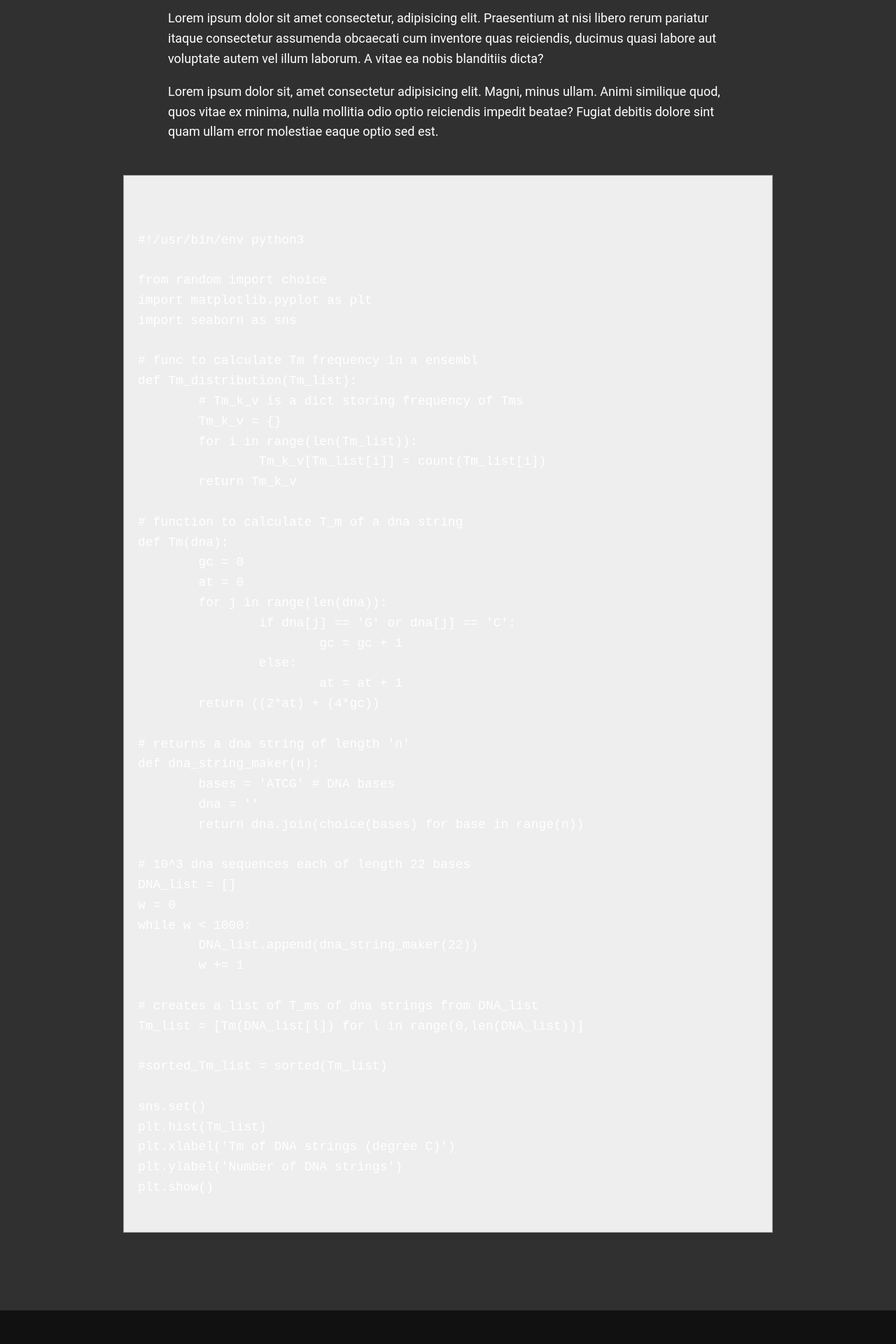
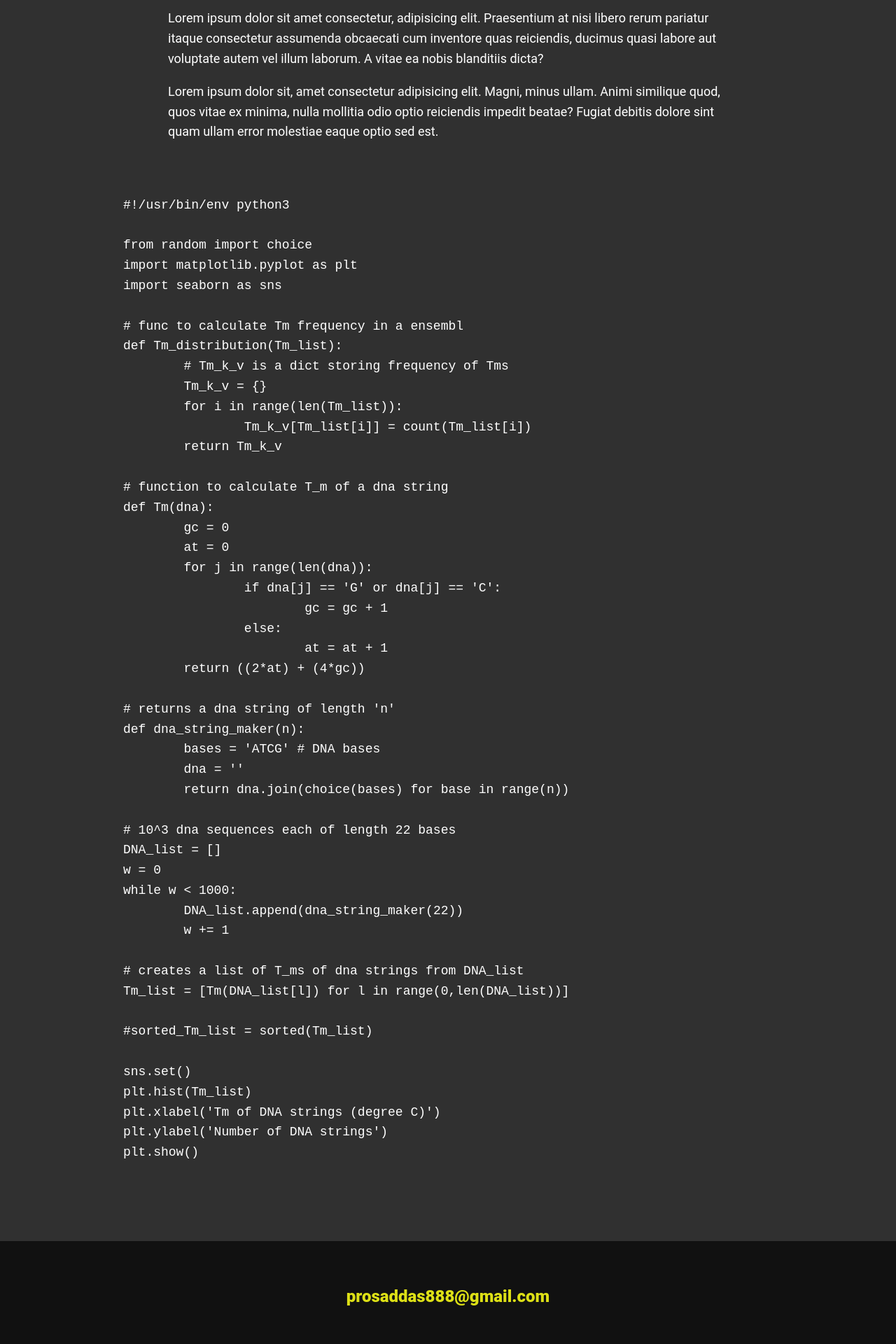
Before and after one commit to Prosaddas/prosaddas.github.io, a Jekyll site: the page portfolio-item_01.html, which Jekyll copies as it is, in a window 1280 px wide. Shown: the part 1193-3113 px from the top of the page at 70% size. Built offline with Jekyll 4.4.1, drawn with Linux system fonts in a browser that asks for light colours; nearby versions of some CDN libraries.

Commit message:
Update style.css

```diff
--- a/css/style.css
+++ b/css/style.css
@@ -520,11 +520,3 @@ header {
     margin-left: auto;
     margin-right: auto;
 }
-
-/* style to display inline codes */
-pre code {
-  background-color: #eee;
-  border: 1px solid #999;
-  display: block;
-  padding: 20px;
-}
```
